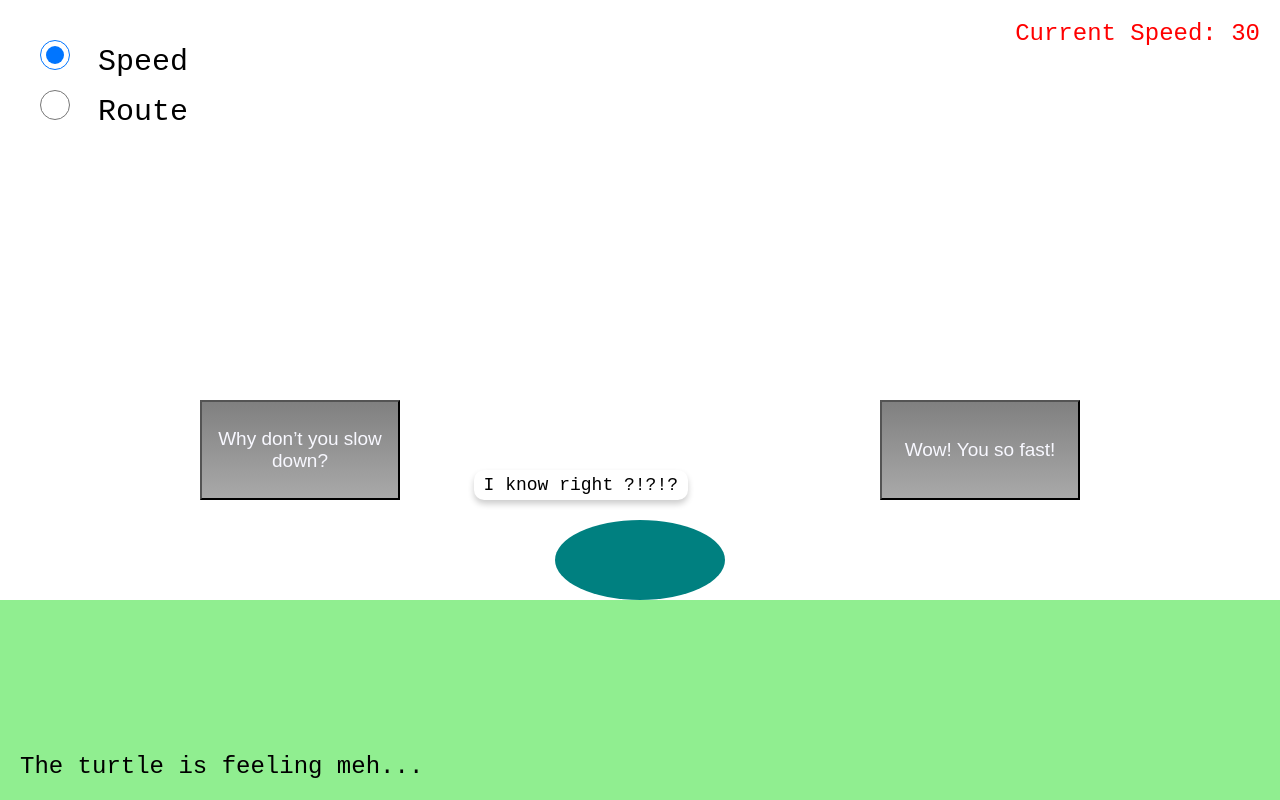
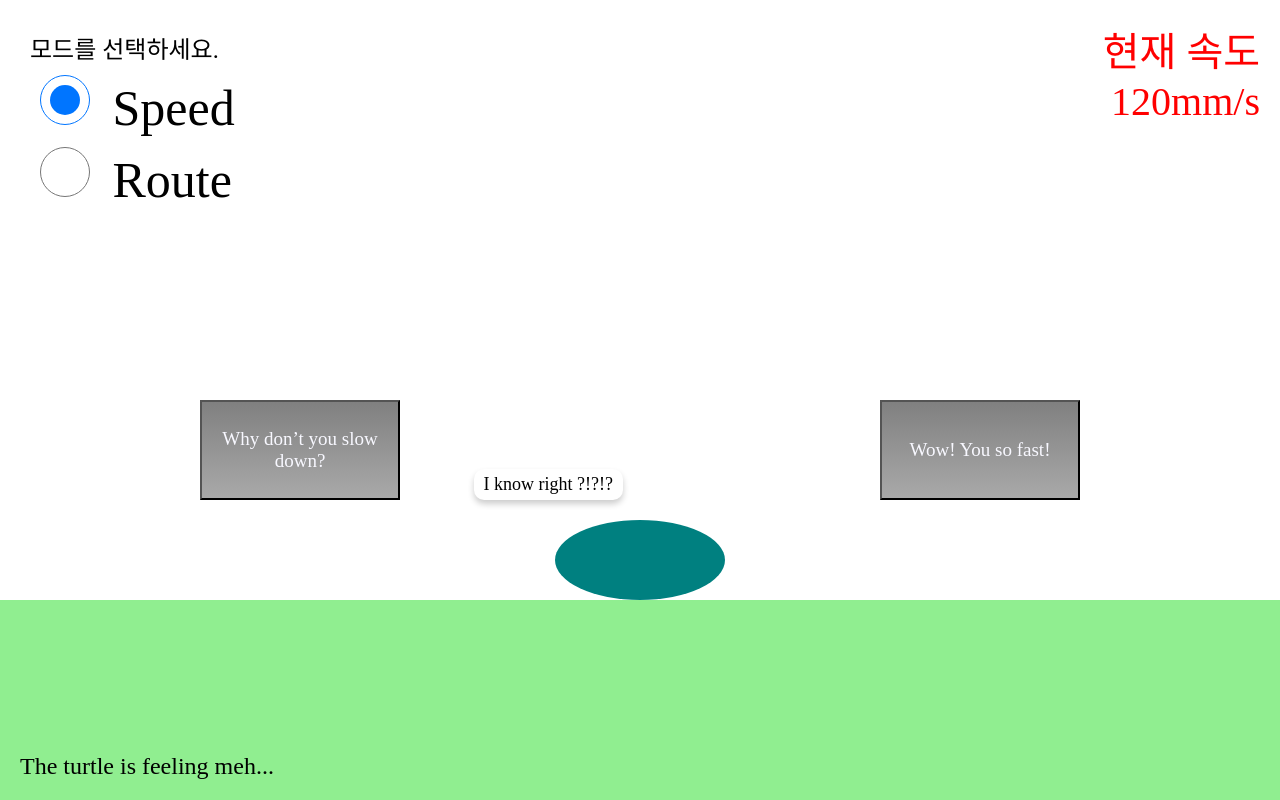
Before and after one commit to hyeonsunyoon/minza, a plain HTML site: page index.html in a window 1280 px wide. Both pictures are taken after a click on the button "Wow! You so fast!". Drawn offline with Linux system fonts and the light colour scheme; a web font is replaced by a local one.

Commit message:
Add files via upload

```diff
--- a/index.html
+++ b/index.html
@@ -3,7 +3,7 @@
 <head>
 	<meta charset="utf-8">
 	<meta name="viewport" content="width=device-width, initial-scale=1">
-	<title>chill..</title>
+	<title>민첩한 chill...라</title>
 	<link rel="stylesheet" href="style.css">
 </head>
 <body>
@@ -19,7 +19,7 @@
 				<p id="characterSpeaking">I know right ?!?!?</p>
 			</div>
 			<div id="inspector">
-				<p id="speed">Current Speed: <span id="speedValue">100</span></p>
+				<p id="speed">현재 속도<br><span id="speedValue">100</span>mm/s</p>
 				<p id="description">The turtle is feeling <span id="status">happy</span>...</p>
 			</div>
 			<div id="buttons">
@@ -44,6 +44,7 @@
 
 	<div id="select" class="UI">
 		<div id="radios">
+			<p id="mode_select">모드를 선택하세요.</p>
 			<label id="speedLabel">
 				<input type="radio" name="mode" id="speedRadio" value="Speed" /> Speed
 			</label>
@@ -108,7 +109,7 @@ document.addEventListener("DOMContentLoaded", () => {
 
 // Speed Radio
 
-let speed = 10; // Current speed
+let speed = 100; // Current speed
 let targetSpeed = speed; // Target speed to reach
 const statuses = ["fine", "meh", "nice", "burning out"];
 let intervalId; // For smooth transition
@@ -126,6 +127,7 @@ document.getElementById('status').innerHTML = statuses[0];
 setInterval(() => {
     isRed = !isRed;
     speedText.style.color = isRed ? 'red' : 'black';
+    status.style.color = isRed? 'red' : 'black';
 }, 500);
 
 
@@ -144,9 +146,9 @@ function clickCounter() {
 
 
 function statusCalc() {
-    if (speed < 30) return 0;
-    if (speed < 60) return 1;
-    if (speed < 100) return 2;
+    if (speed < 100) return 0;
+    if (speed < 500) return 1;
+    if (speed < 1000) return 2;
     return 3;
 }
 
@@ -183,6 +185,13 @@ function smoothTransition() {
             const currentStatus = statusCalc();
             const bgColor = getBackgroundColor(currentStatus);
             const turtle = document.getElementById('character');
+
+			if (currentStatus === 3) {
+				turtle.classList.add("shake"); // 애니메이션 추가
+			} else {
+				turtle.classList.remove("shake"); // 애니메이션 제거
+			}
+
             if (turtle.style.backgroundColor !== bgColor) {
                 turtle.style.backgroundColor = bgColor;
                 document.getElementById('status').innerHTML = statuses[currentStatus];
@@ -199,8 +208,8 @@ function smoothTransition() {
 
 function changeSpeed(action) {
     if (action === "slow down") {
-        if (speed > 1) {
-            targetSpeed -= 1;
+        if (speed > 50) {
+            targetSpeed -= 10;
             smoothTransition();
             localStorage.clickcount = 0;
             // document.getElementById("result").innerHTML = "";
@@ -218,7 +227,7 @@ function changeSpeed(action) {
 
 function factorial(n) {
     if (n <= 1) return 1;
-    return n * factorial(n - 1);
+    return Math.ceil(n * factorial(n - 1) / 10);
 }
 
 
@@ -233,6 +242,7 @@ const button = document.getElementById("detour");
 const appleText = document.getElementById("progressingMessage");
 
 const image = document.getElementById('character');
+
 
 
 
--- a/style.css
+++ b/style.css
@@ -1,7 +1,25 @@
+@font-face {
+    font-family: 'D2Coding';
+    src: url('https://fastly.jsdelivr.net/gh/projectnoonnu/noonfonts_three@1.0/D2Coding.woff') format('woff');
+    font-weight: normal;
+    font-style: normal;
+}
+
+@keyframes shake {
+  0%, 100% { translate:0; }
+  25% { translate: 8px 0; }
+  75% { translate: -8px 0; }
+}
+
+.shake {
+  animation: shake 0.1s infinite;
+}
+
 * {
   margin: 0;
   padding: 0;
   box-sizing: border-box;
+  font-family: D2Coding;
 }
 
 body {
@@ -23,16 +41,20 @@ img {
   margin: 30px;
 }
 
+#mode_select {
+  font-size: 24px;
+}
+
 #select input[type="radio"] {
-  height: 30px;
-  width: 30px;
+  height: 50px;
+  width: 50px;
   margin: 10px;
   top: 20px; /* 화면 위에서 20px 아래 위치 */
   left: 20px; /* 화면 왼쪽에서 20px 오른쪽 위치 */
 }
 
 label {
-  font-size: 30px;
+  font-size: 50px;
 }
 
 #character {
@@ -42,10 +64,13 @@ label {
   transform: translateX(-50%); /* 가로 방향 중앙 정렬 */
   width: 170px; /* 타원의 너비 */
   height: 80px; /* 타원의 높이 */
-  background-color: whitesmoke; /* 배경색 (자라 캐릭터 색상) */
+  background-color: MediumAquamarine; /* 배경색 (자라 캐릭터 색상) */
   border-radius: 50%; /* 타원 형태로 만들기 */
 }
 
+#status {
+  transition: color 0.3s ease-in-out;
+}
 
 /*layer speed from here*/
 
@@ -85,7 +110,8 @@ label {
   top: 20px; /* 화면 상단에서 20px */
   right: 20px; /* 화면 오른쪽에서 20px */
   text-align: right; /* 글자 오른쪽 정렬 */
-  font-size: 24px; /* 글자 크기 */
+  font-size: 40px; /* 글자 크기 */
+  transition: color 0.3s ease-in-out;
 }
 
 #description {
```
